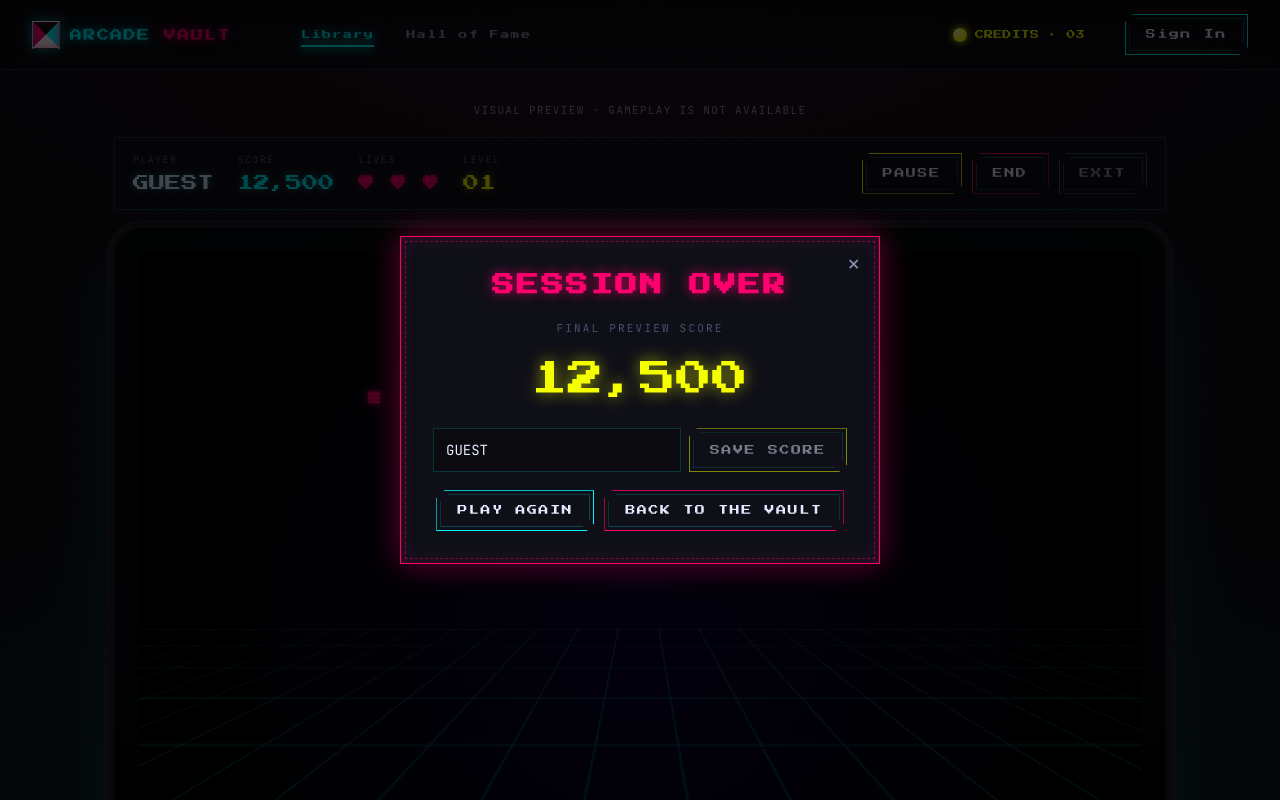
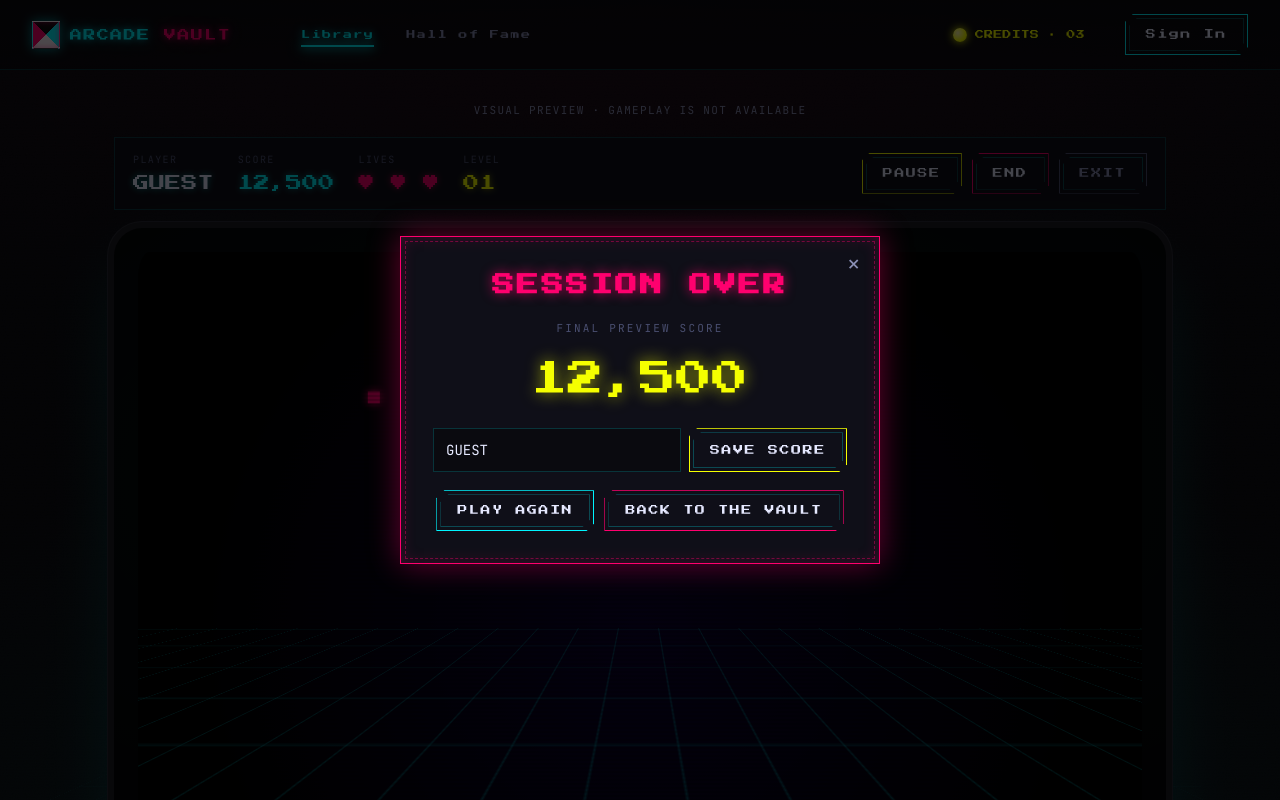
Before and after one commit to jganchozo/arcade-vault-alt, a Next.js app: page /play/bloque-buster in a window 1280 px wide. Both pictures are taken after a click on the button "END". Shown: the top 800 px of the page. Built offline with nearby package versions, Linux system fonts and the light colour scheme.

Commit message:
step-twenty: save one preview score per completion and reset replay UI

```diff
--- a/app/components/player-preview.tsx
+++ b/app/components/player-preview.tsx
@@ -18,7 +18,7 @@ export function PlayerPreview({ game }: { game: Game }) {
       <PlayerHud gameId={game.id} name={state.profile?.name ?? "GUEST"} paused={paused}
         onPause={() => setPaused((value) => !value)} onEnd={() => setOver(true)} />
       <CrtPreview title={game.title} paused={paused} />
-      {over && <ScoreDialog name={state.profile?.name ?? "GUEST"} onDismiss={() => setOver(false)}
+      {over && <ScoreDialog gameId={game.id} name={state.profile?.name ?? "GUEST"} onDismiss={() => setOver(false)}
         onReplay={() => { setOver(false); setPaused(false); }} />}
     </div>
   );
--- a/app/components/score-dialog.tsx
+++ b/app/components/score-dialog.tsx
@@ -1,14 +1,30 @@
 "use client";
 
 import Link from "next/link";
-import { useEffect, useRef } from "react";
+import { useEffect, useRef, useState, type FormEvent } from "react";
 import { formatScore } from "../lib/rankings";
+import { normalizeName } from "../lib/demo-storage";
 import { PREVIEW_SCORE } from "./player-hud";
+import { useDemo } from "./demo-provider";
 
-type Props = { name: string; onDismiss: () => void; onReplay: () => void };
+type Props = { gameId: string; name: string; onDismiss: () => void; onReplay: () => void };
 
-export function ScoreDialog({ name, onDismiss, onReplay }: Props) {
+export function ScoreDialog({ gameId, name: initialName, onDismiss, onReplay }: Props) {
   const dialog = useRef<HTMLDialogElement>(null);
+  const submitted = useRef(false);
+  const [name, setName] = useState(initialName);
+  const [saved, setSaved] = useState(false);
+  const [error, setError] = useState("");
+  const { saveScore, ready, storageError } = useDemo();
+  function submit(event: FormEvent<HTMLFormElement>) {
+    event.preventDefault();
+    if (submitted.current || !ready) return;
+    const normalized = normalizeName(name);
+    if (!normalized) { setError("Enter your initials or display name."); return; }
+    submitted.current = true;
+    saveScore({ id: crypto.randomUUID(), gameId, name: normalized, score: PREVIEW_SCORE, savedAt: new Date().toISOString() });
+    setSaved(true);
+  }
   useEffect(() => {
     const element = dialog.current;
     element?.showModal();
@@ -21,11 +37,16 @@ export function ScoreDialog({ name, onDismiss, onReplay }: Props) {
         <h2 id="score-dialog-title">SESSION OVER</h2>
         <div className="final-label">FINAL PREVIEW SCORE</div>
         <div className="final">{formatScore(PREVIEW_SCORE)}</div>
-        <form className="input-row" onSubmit={(event) => event.preventDefault()}>
+        {!saved ? <form className="input-row" onSubmit={submit}>
           <label className="sr-only" htmlFor="score-name">Your initials or display name</label>
-          <input id="score-name" name="name" defaultValue={name} maxLength={10} placeholder="YOUR INITIALS" required autoFocus />
-          <button className="btn yellow" type="submit" disabled>SAVE SCORE</button>
-        </form>
+          <input id="score-name" name="name" value={name} onChange={(event) => setName(event.target.value.toUpperCase().slice(0, 10))}
+            maxLength={10} placeholder="YOUR INITIALS" required autoFocus aria-describedby={error ? "score-error" : undefined} />
+          <button className="btn yellow" type="submit" disabled={!ready}>SAVE SCORE</button>
+        </form> : <>
+          <div className="toast-saved" role="status">▸ SCORE SAVED_</div>
+          {storageError && <p className="auth-feedback">Kept for this visit only. Browser storage is unavailable.</p>}
+        </>}
+        {error && !saved && <p id="score-error" className="auth-feedback" role="alert">{error}</p>}
         <div className="actions">
           <button className="btn" onClick={onReplay}>PLAY AGAIN</button>
           <Link className="btn magenta" href="/">BACK TO THE VAULT</Link>
--- a/app/play/[id]/page.tsx
+++ b/app/play/[id]/page.tsx
@@ -10,5 +10,5 @@ export default async function PlayPage({ params }: { params: Promise<{ id: strin
   const { id } = await params;
   const game = getGame(id);
   if (!game) notFound();
-  return <PlayerPreview game={game} />;
+  return <PlayerPreview key={game.id} game={game} />;
 }
```
